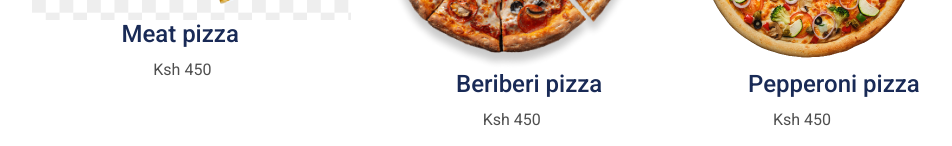
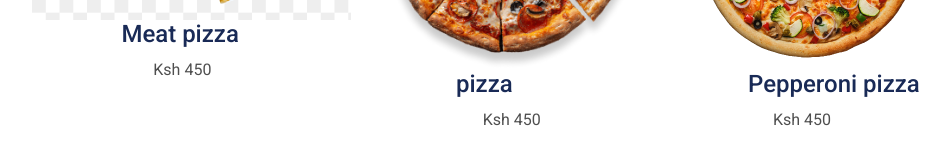
Before and after one commit to Richardk254/Pizza-palace, a plain HTML site: page index.html in a window 1280 px wide. Shown: the part 1838-1984 px from the top of the page, without its empty margins (160-1112 px from the left). Drawn offline with nearby package versions, Linux system fonts and the light colour scheme.

```diff
--- a/index.html
+++ b/index.html
@@ -246,7 +246,7 @@
 </div>
 <div class="image">
   <img src="./images/home1.png" alt="" height="250px">
-  <h4 style="color: #192A56; "> Beriberi pizza</h4>
+  <h4 style="color: #192A56; ">  pizza</h4>
   <p>Ksh 450</p>
 </div>
 <div class="image">
```
